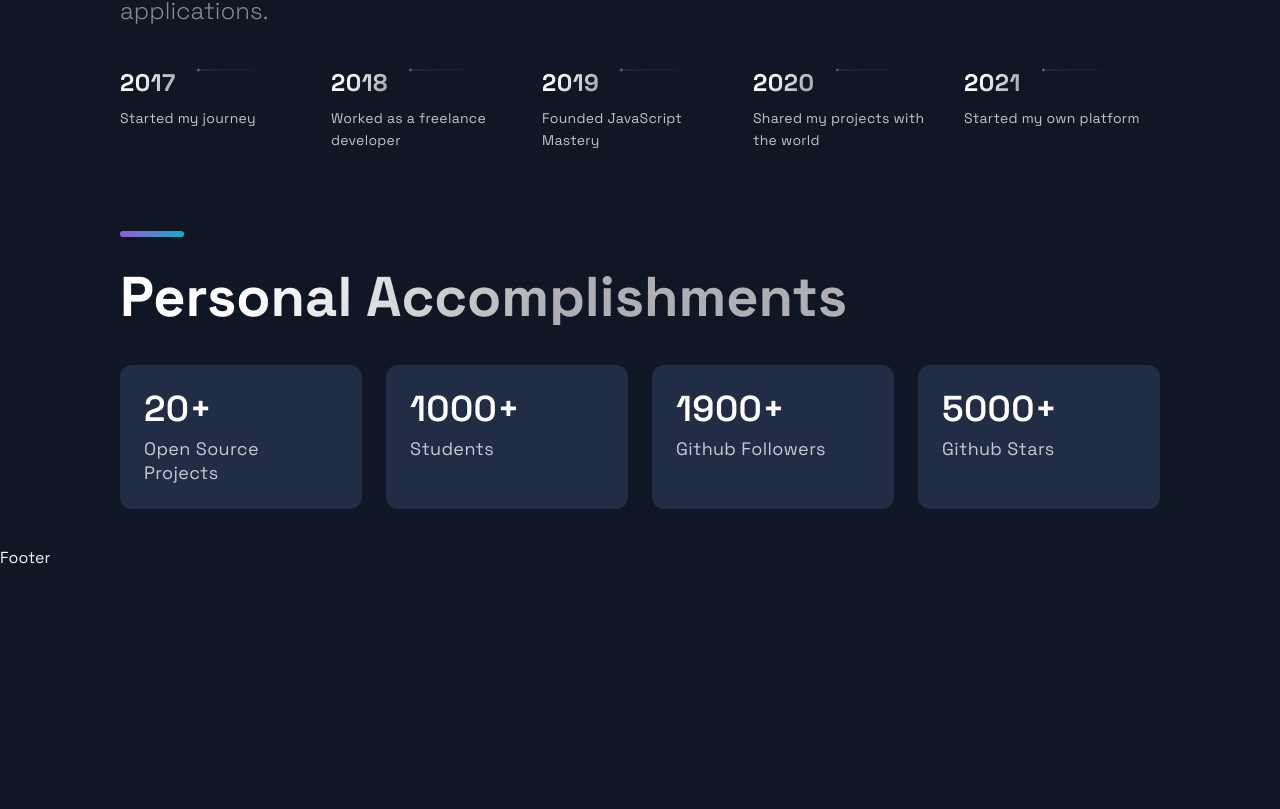
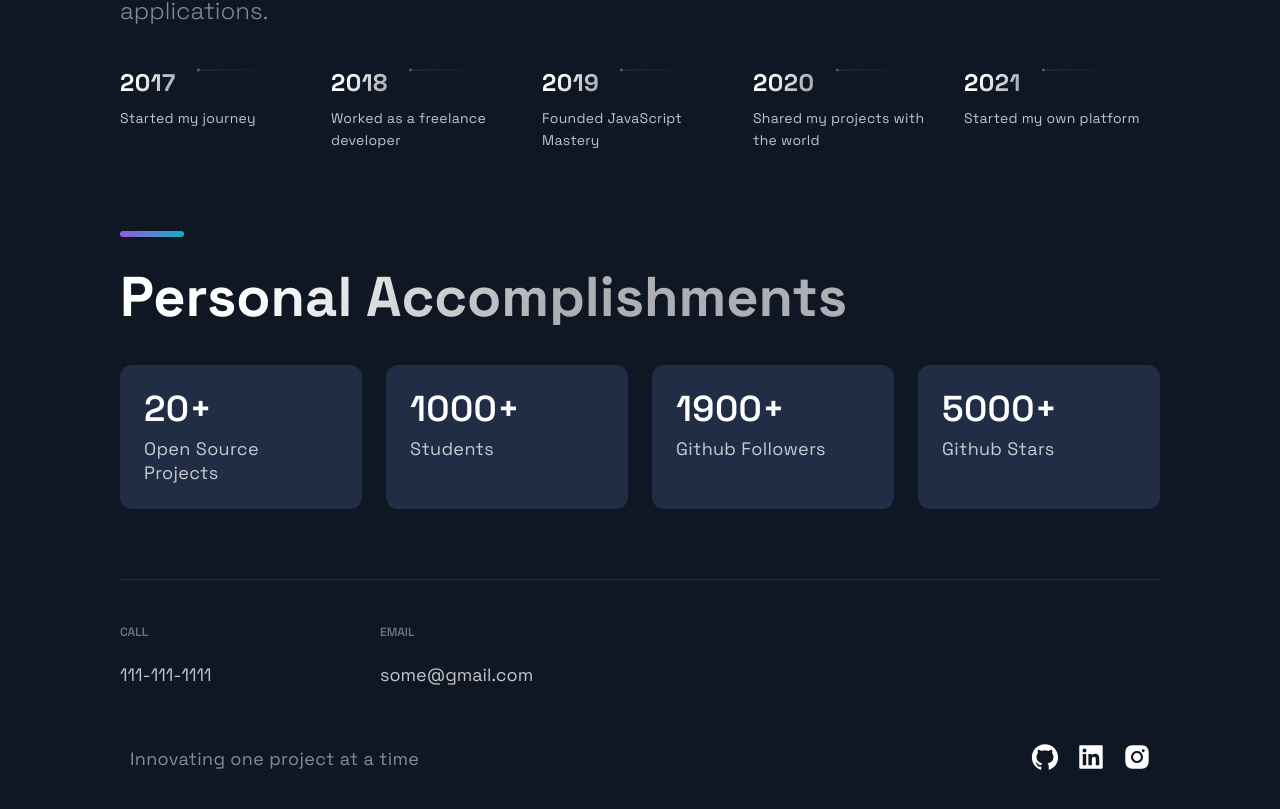
Before and after one commit to pagas/portfolio_website_pg, a Next.js app: page / in a window 1280 px wide. Shown: the part 2289-3098 px from the top of the page. Before the commit the page ends 2857 px from the top, so only its background shows below. Built offline with nearby package versions, Linux system fonts and the light colour scheme.

Commit message:
implement footer component

```diff
--- a/src/components/Footer/Footer.js
+++ b/src/components/Footer/Footer.js
@@ -1,15 +1,51 @@
 import React from 'react';
-import { AiFillGithub, AiFillInstagram, AiFillLinkedin } from 'react-icons/ai';
+import {AiFillGithub, AiFillInstagram, AiFillLinkedin} from 'react-icons/ai';
 
-import { SocialIcons } from '../Header/HeaderStyles';
-import { CompanyContainer, FooterWrapper, LinkColumn, LinkItem, LinkList, LinkTitle, Slogan, SocialContainer, SocialIconsContainer } from './FooterStyles';
+import {SocialIcons} from '../Header/HeaderStyles';
+import {
+    CompanyContainer,
+    FooterWrapper,
+    LinkColumn,
+    LinkItem,
+    LinkList,
+    LinkTitle,
+    Slogan,
+    SocialContainer,
+    SocialIconsContainer
+} from './FooterStyles';
+import {Section} from "../../styles/GlobalComponents";
 
 const Footer = () => {
-  return (
-    <div>
-      Footer
-    </div>
-  );
+    return (
+        <FooterWrapper>
+            <LinkList>
+                <LinkColumn>
+                    <LinkTitle>Call</LinkTitle>
+                    <LinkItem href="tel:111-111-1111">111-111-1111</LinkItem>
+                </LinkColumn>
+                <LinkColumn>
+                    <LinkTitle>Email</LinkTitle>
+                    <LinkItem href="mailto:some@gmail.com">some@gmail.com</LinkItem>
+                </LinkColumn>
+            </LinkList>
+            <SocialIconsContainer>
+                <CompanyContainer>
+                    <Slogan>Innovating one project at a time</Slogan>
+                </CompanyContainer>
+                <SocialContainer>
+                    <SocialIcons href="https://github.com">
+                        <AiFillGithub size="3rem"/>
+                    </SocialIcons>
+                    <SocialIcons href="https://linkedin.com">
+                        <AiFillLinkedin size="3rem"/>
+                    </SocialIcons>
+                    <SocialIcons href="https://instagram.com">
+                        <AiFillInstagram size="3rem"/>
+                    </SocialIcons>
+                </SocialContainer>
+            </SocialIconsContainer>
+        </FooterWrapper>
+    );
 };
 
 export default Footer;
```
